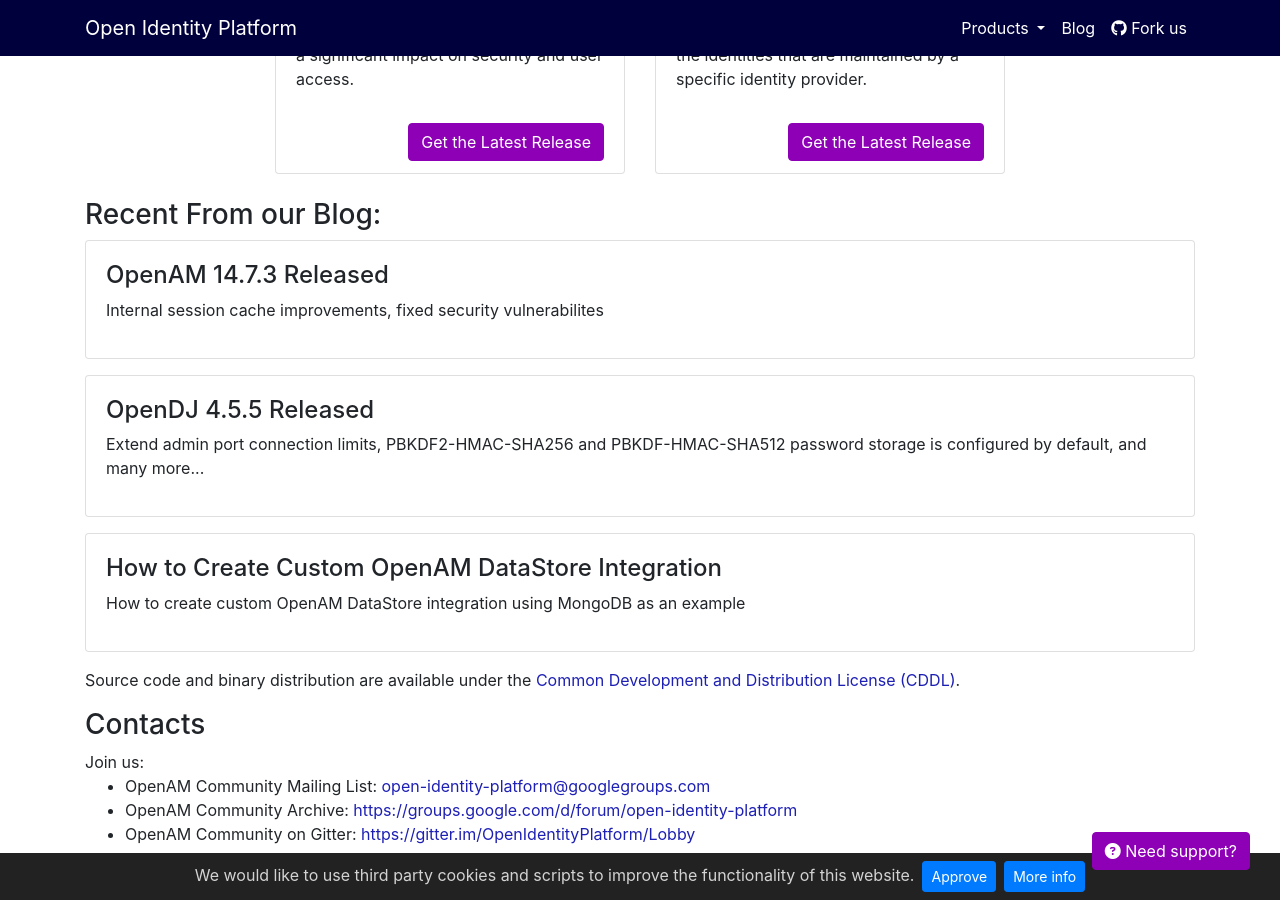
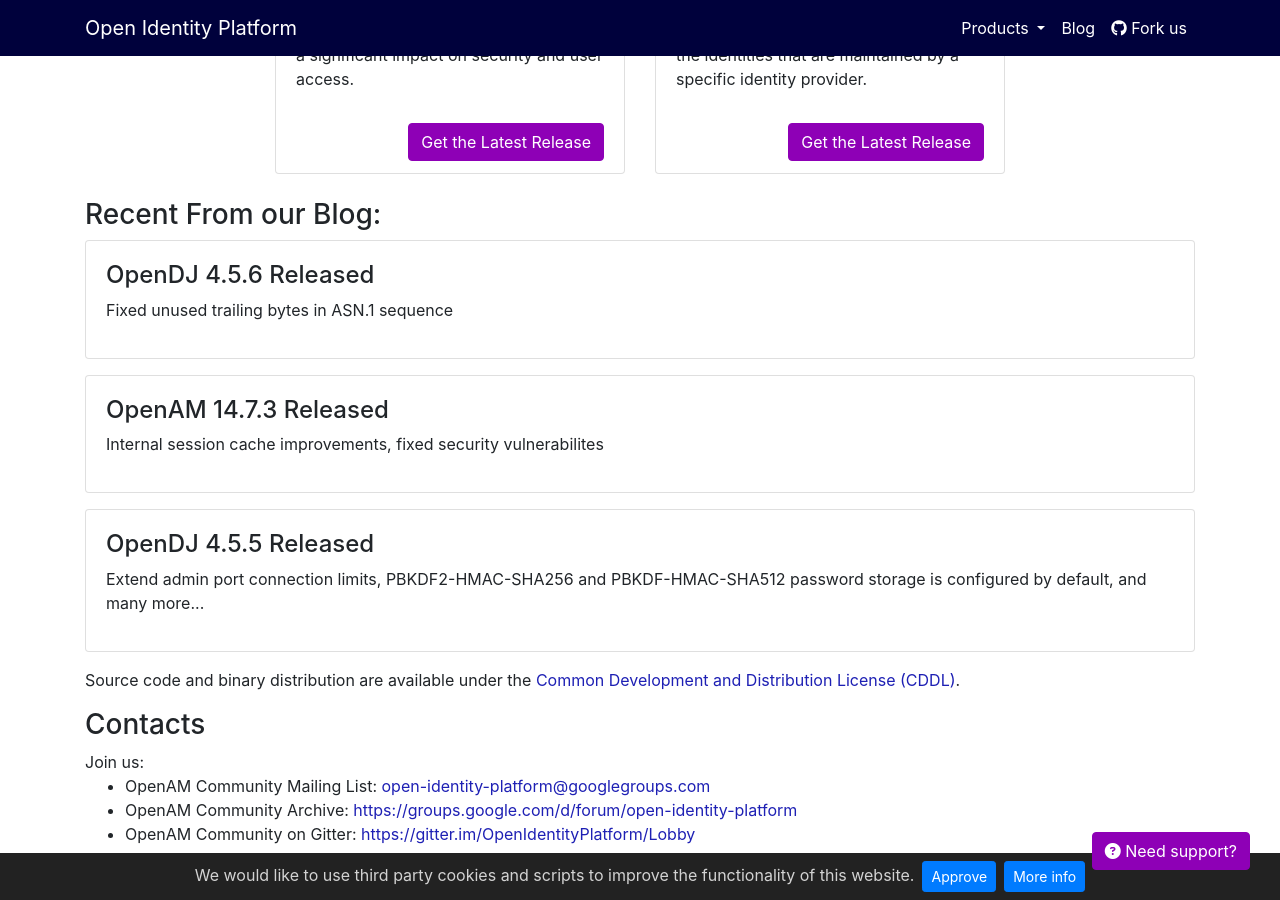
Before and after one commit to OpenIdentityPlatform/OpenIdentityPlatform.org, a Jekyll site: the page built from index.html, in a window 1280 px wide and 900 px high, scrolled down 1665 px. Built offline with Jekyll 4.4.1, drawn with Linux system fonts in a browser that asks for light colours.

Commit message:
OpenDJ 4.5.6 released (#140)

```diff
--- a/_data/blogposts.yml
+++ b/_data/blogposts.yml
@@ -1,3 +1,7 @@
+-
+  title: 'OpenDJ 4.5.6 Released'
+  link: '/blog/opendj-4-5-6-released'
+  description: 'Fixed unused trailing bytes in ASN.1 sequence'
 -
   title: 'OpenAM 14.7.3 Released'
   link: '/blog/openam-14-7-3-released'
--- /dev/null
+++ b/blog/opendj-4-5-6-released.md
@@ -0,0 +1,22 @@
+---
+layout: home
+landing-title: "OpenDJ 4.5.6 Released"
+landing-title2: "OpenDJ 4.5.6 Released"
+description: Open Identity Community released OpenDJ v4.5.6
+keywords: 'OpenDJ, Directory Service, Directory Services, LDAP, Open Identity Platform, Docker'
+imageurl: 'opendj-og.png'
+share-buttons: true
+---
+# OpenDJ 4.5.6 Released
+[Download](https://github.com/OpenIdentityPlatform/OpenDJ/releases/tag/4.5.6)
+
+## What's new
+
+### Fixed Bugs
+* Fixed unused trailing bytes in ASN.1 sequence
+
+Full chageset ([more details](https://github.com/OpenIdentityPlatform/OpenDJ/compare/4.5.5...4.5.6))
+
+## Thanks for the contibutions
+
+<i id="vharseko"><i>1. <a href="https://github.com/vharseko" target="_blank">vharseko</a></i>
```
